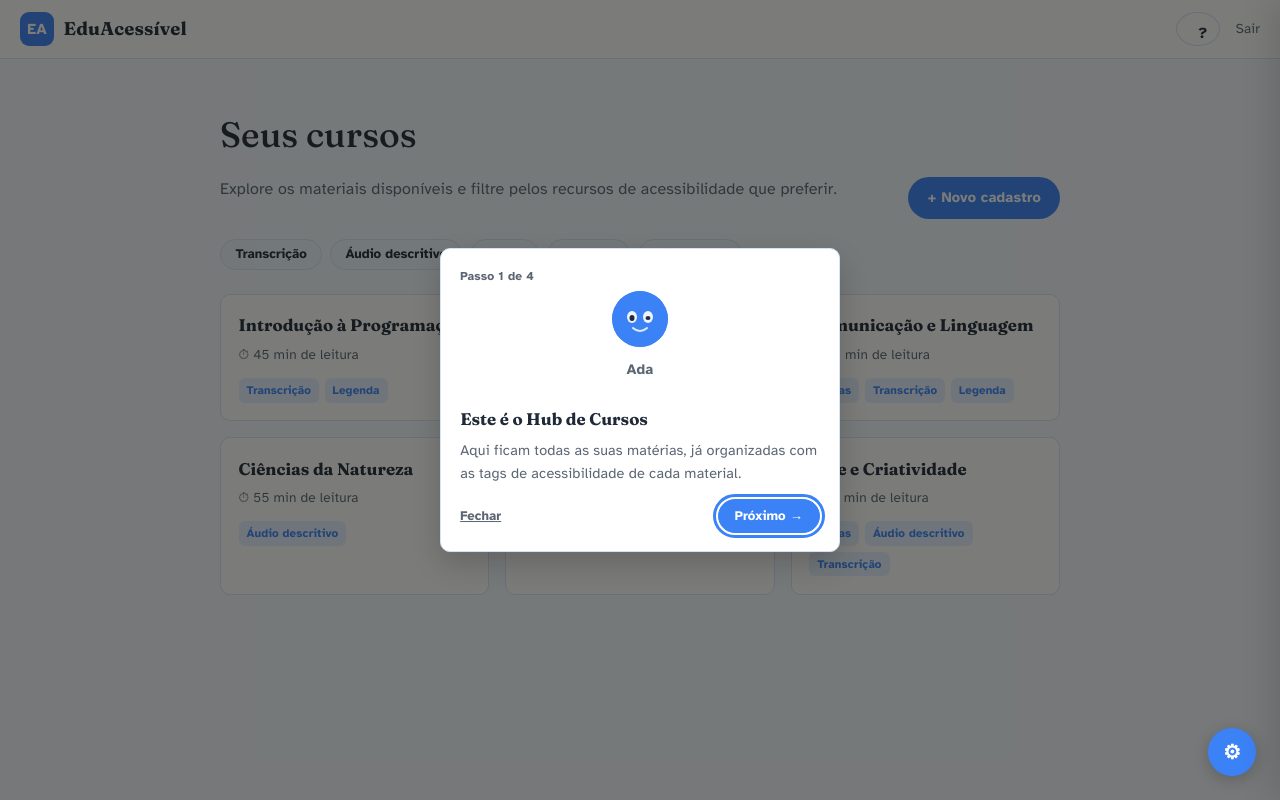
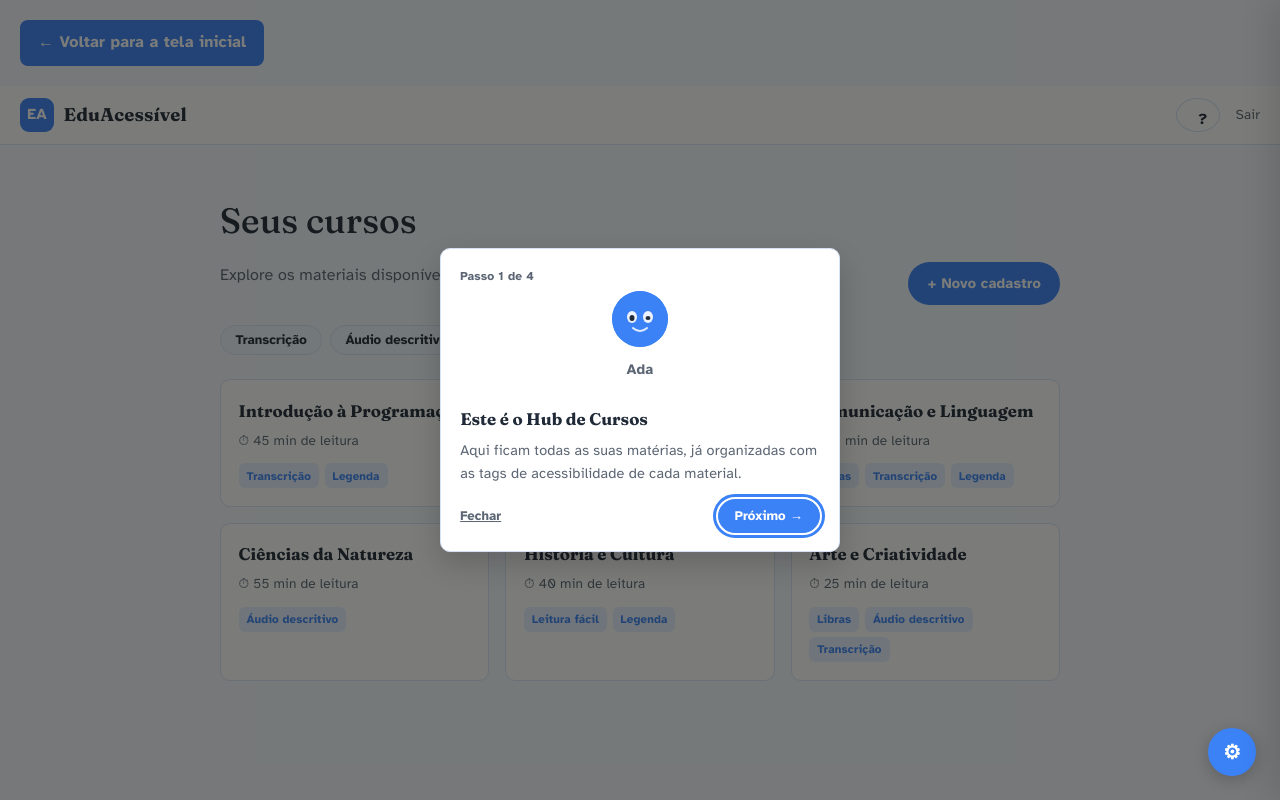
Before and after one commit to gustav440/EduAcessivel-Educacional, a website: page cadastro-adaptavel/index.html in a window 1280 px wide. Drawn offline with Linux system fonts and the light colour scheme.

Commit message:
Adicionar botão de voltar

```diff
--- a/cadastro-adaptavel/index.html
+++ b/cadastro-adaptavel/index.html
@@ -10,7 +10,9 @@
   <link rel="stylesheet" href="css/cadastro-eduacessivel.css" />
 </head>
 <body>
-
+<a href="../index.html" class="btn-voltar">
+  ← Voltar para a tela inicial
+</a>
   <a class="skip-link" href="#conteudo-principal">Pular para o conteúdo</a>
 
   <!-- ===== TOPBAR ===== -->
```
